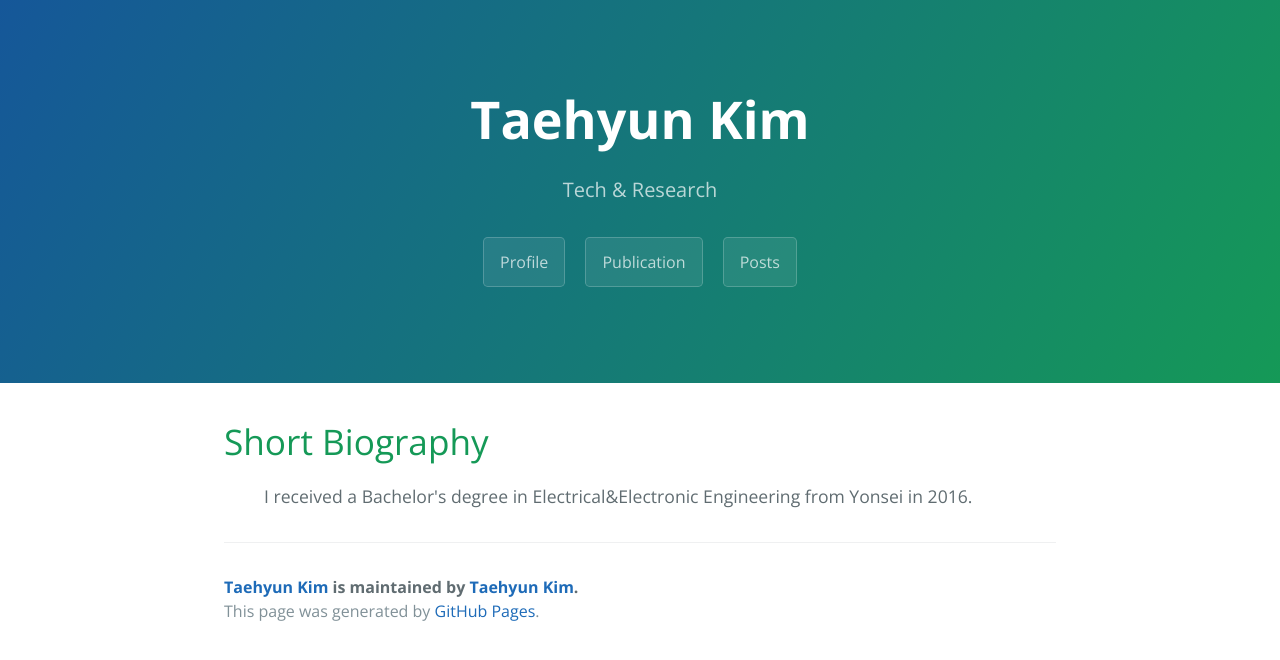
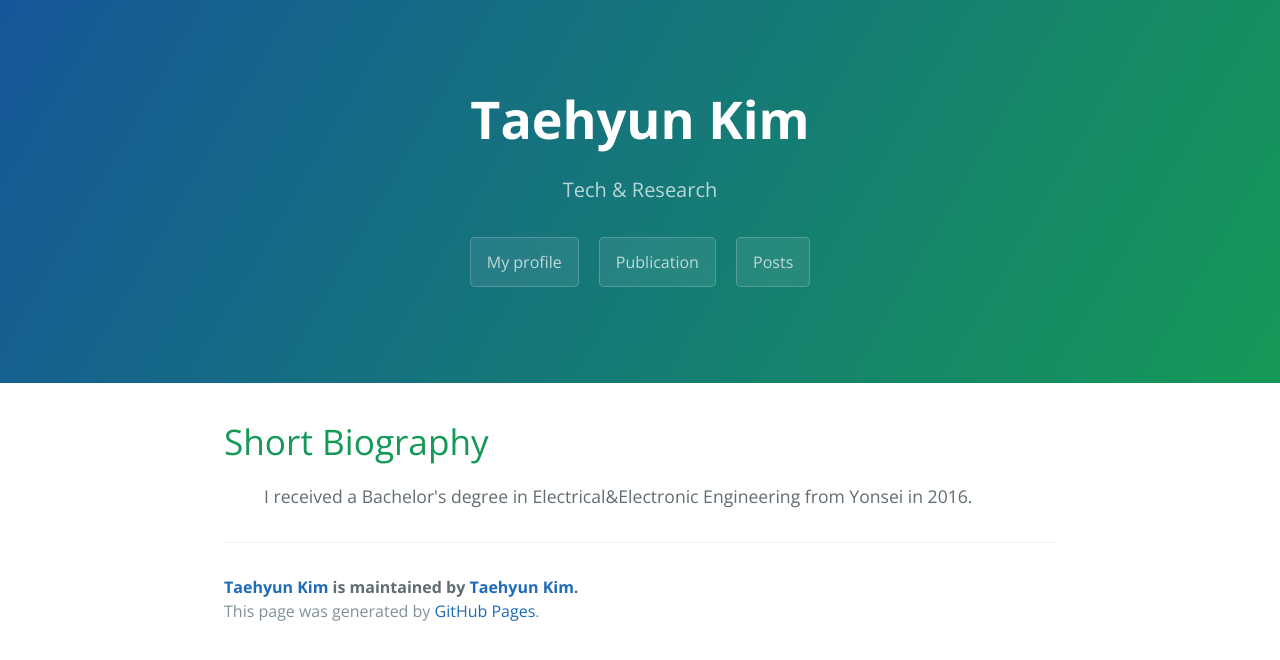
Before and after one commit to taehyunkim1527/taehyunkim1527, a Jekyll site: the page built from profile.html, in a window 1280 px wide. Shown: the top 660 px of the page. Built offline with Jekyll 4.4.1, drawn with Linux system fonts in a browser that asks for light colours.

Commit message:
Update page-header.html

```diff
--- a/_includes/page-header.html
+++ b/_includes/page-header.html
@@ -1,7 +1,7 @@
 <section class="page-header">
   <h1 class="project-name">{{ site.title }}</h1>
   <h2 class="project-tagline">{{ site.tagline }}</h2>
-  <a href="#" class="btn">Profile</a>
+  <a href="#" class="btn">My profile</a>
   <a href="#" class="btn">Publication</a>
   <a href="#" class="btn">Posts</a>
 </section>
```
